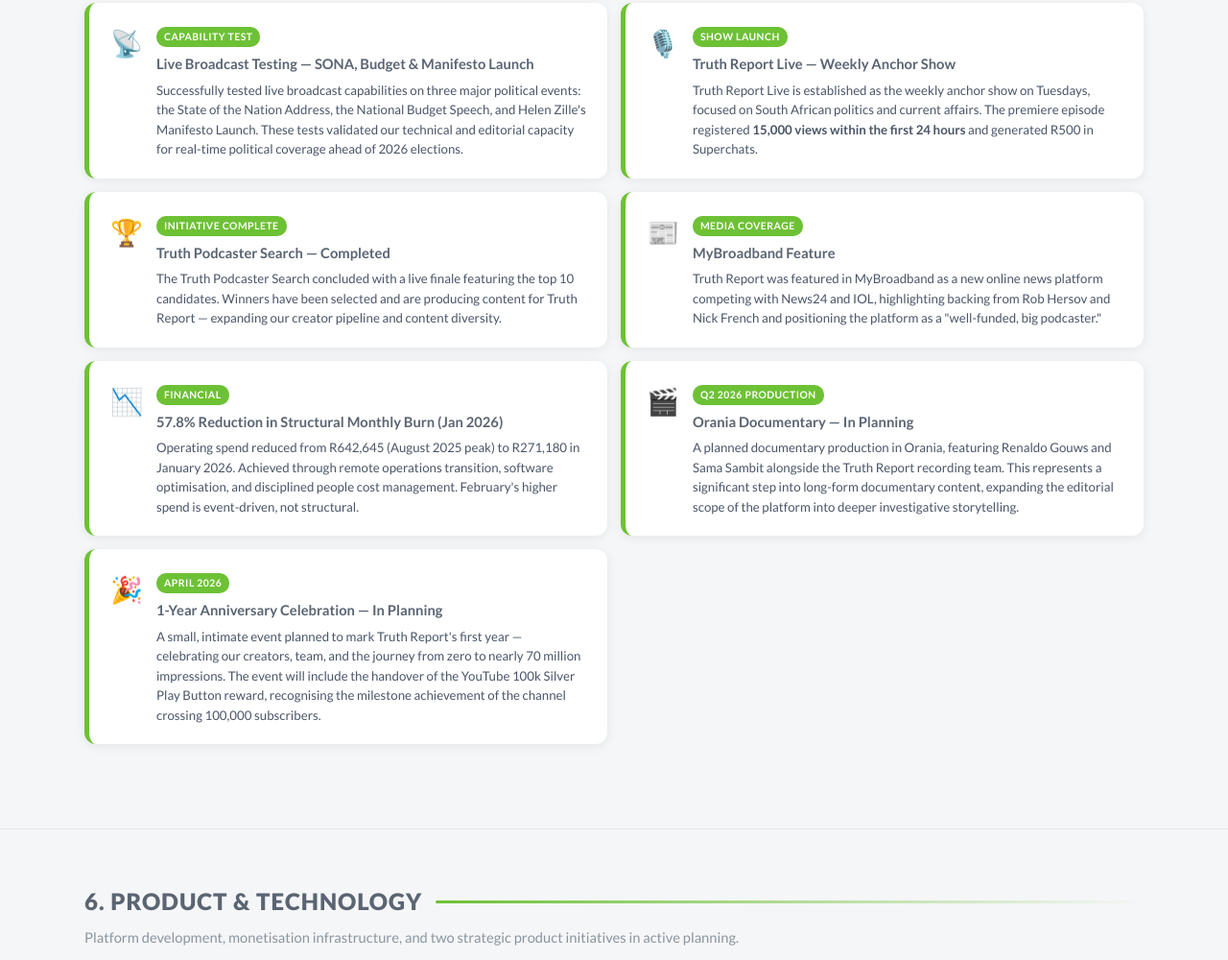
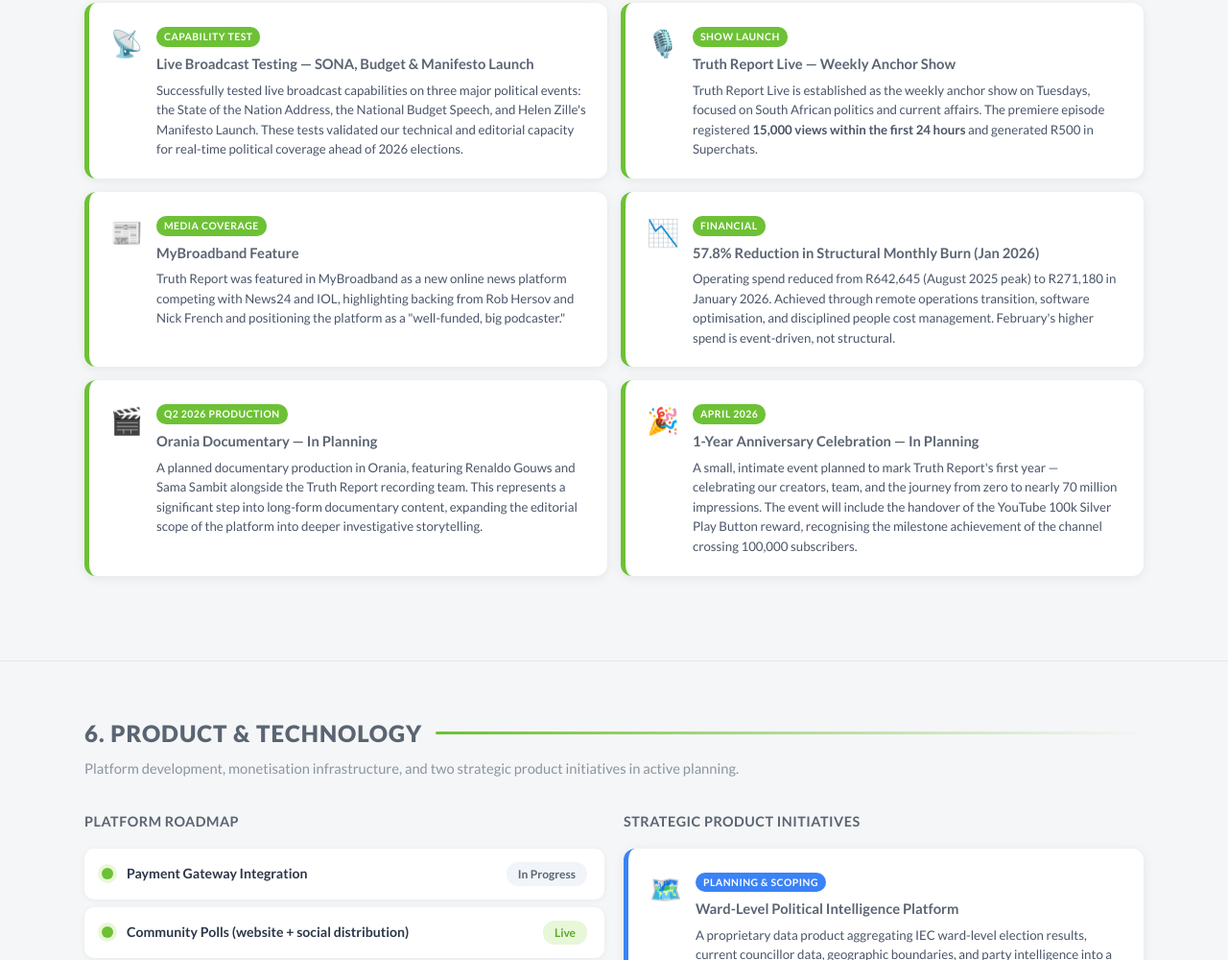
Before and after one commit to JoTruth/truth-report-investor-update, a plain HTML site: page index.html in a window 1280 px wide. Shown: the part 8049-9049 px from the top of the page at 96% size. Drawn offline with nearby package versions, Linux system fonts and the light colour scheme.

Commit message:
Remove Truth Podcaster Search milestone card

```diff
--- a/index.html
+++ b/index.html
@@ -854,14 +854,7 @@
         <div class="milestone-desc">Truth Report Live is established as the weekly anchor show on Tuesdays, focused on South African politics and current affairs. The premiere episode registered <strong>15,000 views within the first 24 hours</strong> and generated R500 in Superchats.</div>
       </div>
     </div>
-    <div class="milestone-card">
-      <div class="milestone-icon">🏆</div>
-      <div>
-        <div class="milestone-tag">Initiative Complete</div>
-        <div class="milestone-title">Truth Podcaster Search — Completed</div>
-        <div class="milestone-desc">The Truth Podcaster Search concluded with a live finale featuring the top 10 candidates. Winners have been selected and are producing content for Truth Report — expanding our creator pipeline and content diversity.</div>
-      </div>
-    </div>
+
     <div class="milestone-card">
       <div class="milestone-icon">📰</div>
       <div>
```
